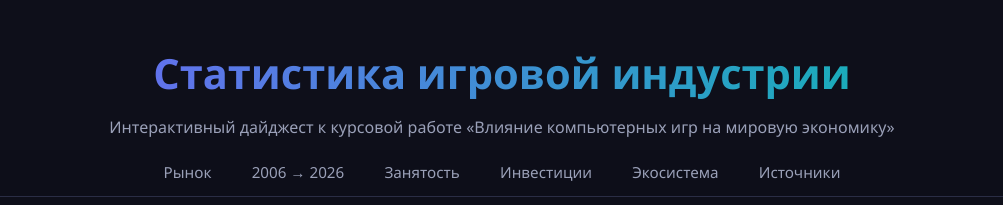
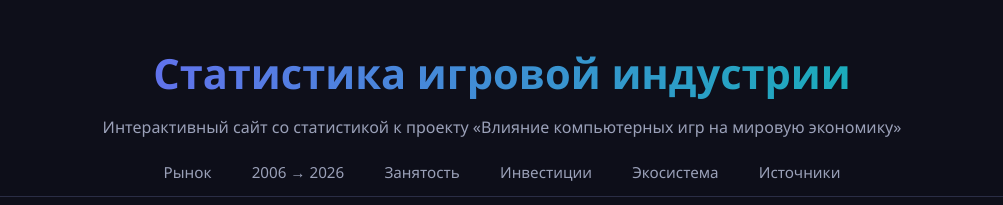
Before and after one commit to Animatronicat/Animatronicat.github.io, a plain HTML site: page index.html in a window 1280 px wide. Shown: the top 205 px of the page, without its empty margins (138-1141 px from the left). Drawn offline with Linux system fonts and the light colour scheme.

Commit message:
Update index.html

```diff
--- a/index.html
+++ b/index.html
@@ -51,7 +51,7 @@
 
 <header>
   <h1>Статистика игровой индустрии</h1>
-  <p>Интерактивный дайджест к курсовой работе «Влияние компьютерных игр на мировую экономику»</p>
+  <p>Интерактивный сайт со статистикой к проекту «Влияние компьютерных игр на мировую экономику»</p>
 </header>
 
 <nav>
```
